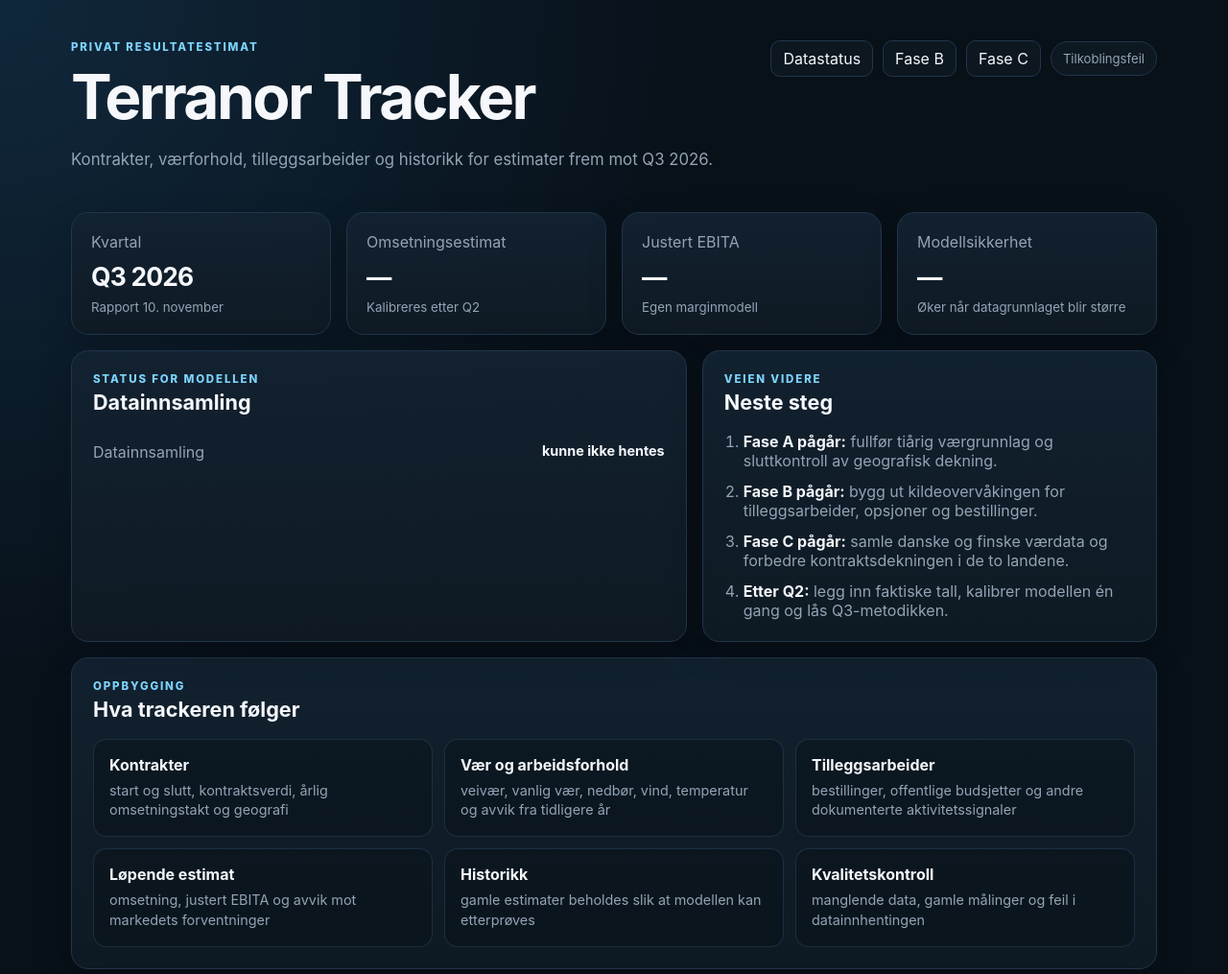
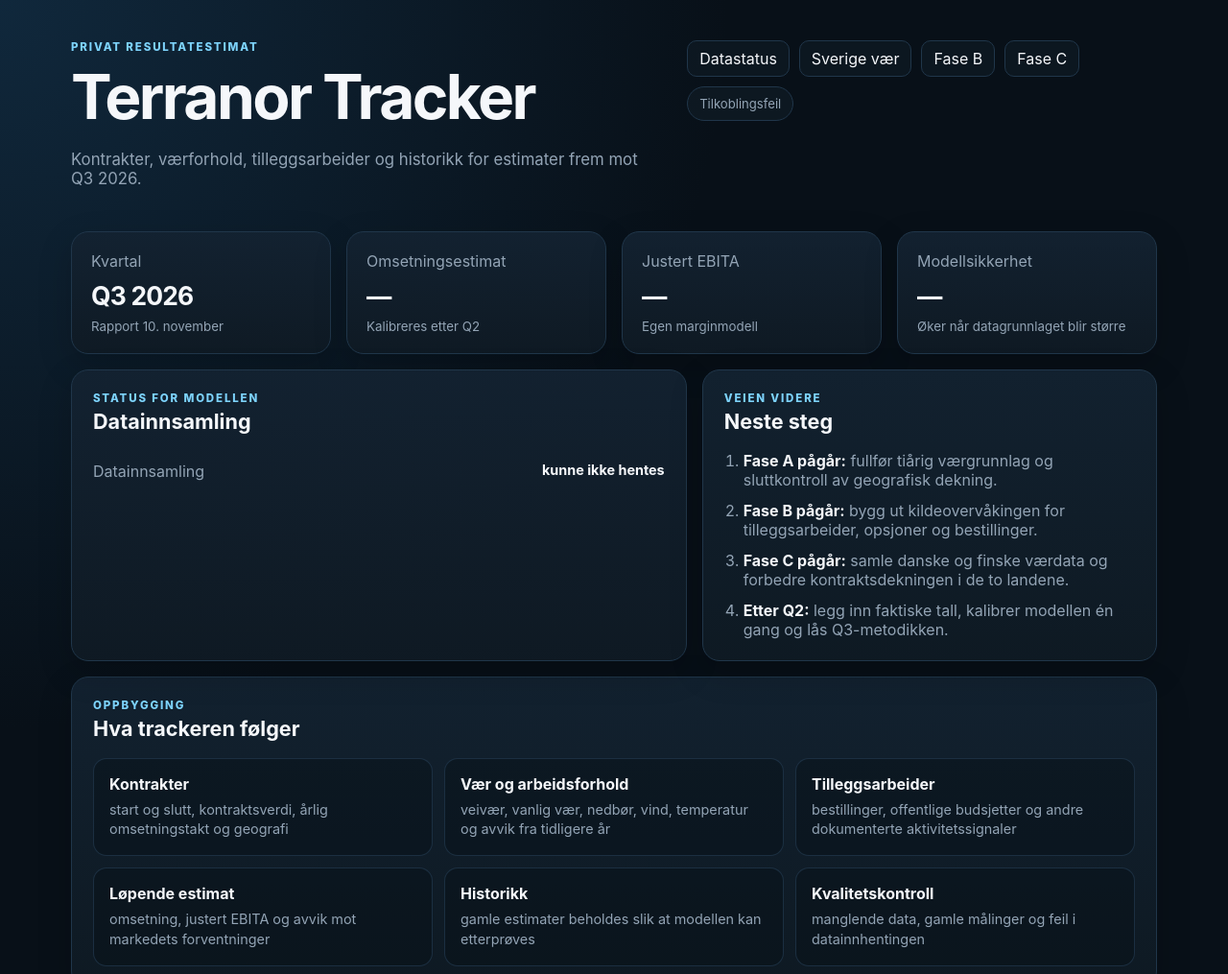
Before and after one commit to MKej88/terranor-tracker, a website: page public/index.html in a window 1280 px wide. Shown: the top 1015 px of the page at 96% size. Drawn offline with Linux system fonts and the light colour scheme; no server answers.

Commit message:
Legg Sverige værstatus i hovednavigasjonen

```diff
--- a/public/index.html
+++ b/public/index.html
@@ -17,6 +17,7 @@
         </div>
         <div class="top-links">
           <a class="nav-link" href="/status.html">Datastatus</a>
+          <a class="nav-link" href="/sverige.html">Sverige vær</a>
           <a class="nav-link" href="/fase-b.html">Fase B</a>
           <a class="nav-link" href="/fase-c.html">Fase C</a>
           <div class="pill" id="health-pill">kobler til…</div>
```
